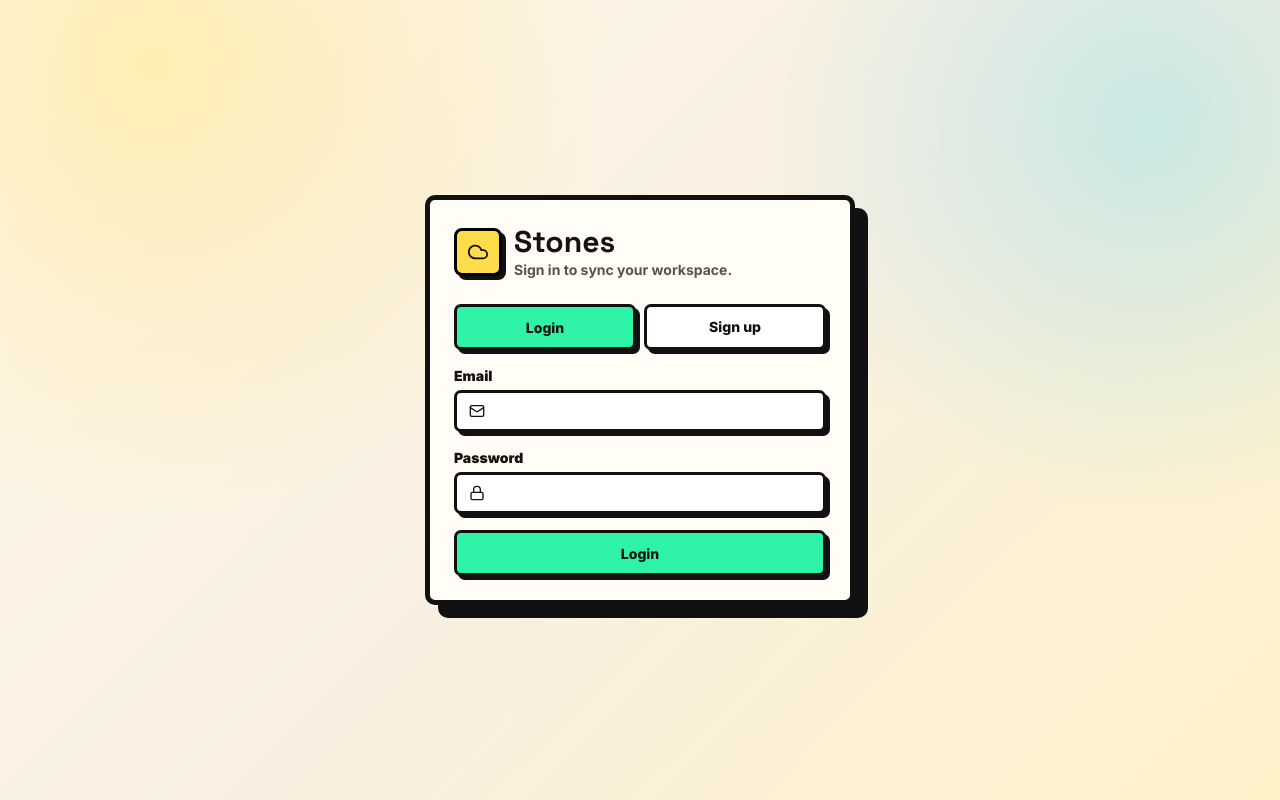
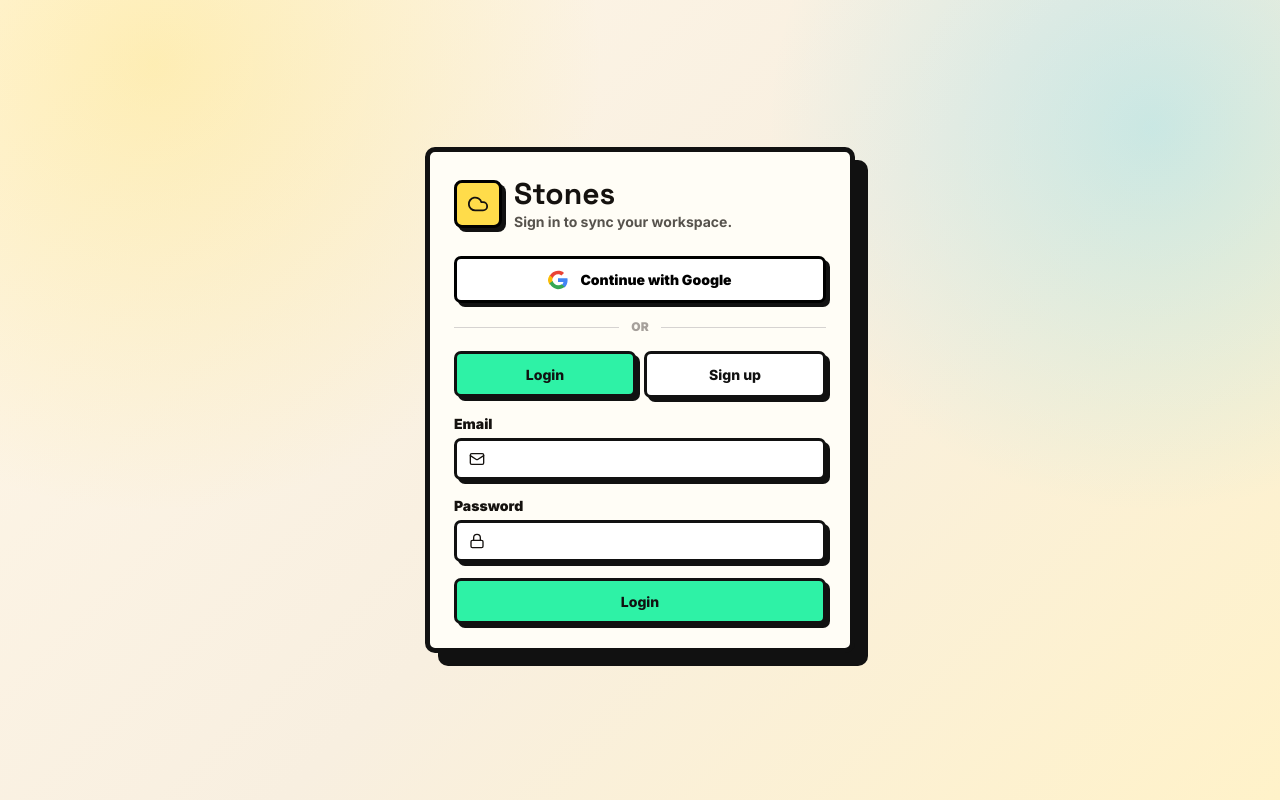
Before and after one commit to supernovaDS/stones, a React (Vite) app in the folder frontend/: page / in a window 1280 px wide. Built offline with nearby package versions, Linux system fonts and the light colour scheme; no server answers; a web font is replaced by a local one.

Commit message:
feat: add Google Sign-In OAuth support and UI button to AuthPage

```diff
--- a/frontend/src/components/auth/AuthPage.jsx
+++ b/frontend/src/components/auth/AuthPage.jsx
@@ -4,12 +4,23 @@ import { toast } from "sonner";
 import { useAuth } from "../../contexts/AuthContext";
 
 export function AuthPage() {
-  const { error, signIn, signUp } = useAuth();
+  const { error, signIn, signUp, signInWithGoogle } = useAuth();
   const [mode, setMode] = useState("login");
   const [email, setEmail] = useState("");
   const [password, setPassword] = useState("");
   const [submitting, setSubmitting] = useState(false);
   const [emailSent, setEmailSent] = useState(false);
+
+  const handleGoogleSignIn = async () => {
+    setSubmitting(true);
+    try {
+      await signInWithGoogle();
+    } catch (authError) {
+      toast.error(authError.message || "Google Sign-In failed.");
+    } finally {
+      setSubmitting(false);
+    }
+  };
 
   const validatePassword = (pwd) => {
     const minLength = 8;
@@ -94,6 +105,27 @@ export function AuthPage() {
           </div>
         </div>
 
+        <button
+          className="nb-button w-full mb-4 flex items-center justify-center gap-3 bg-white hover:bg-stone-50 text-black dark:bg-[#12151a] dark:hover:bg-[#1c222c] dark:text-[#c8c3ba] border-[3px] border-black dark:border-[#1e232a] py-2.5 shadow-[4px_4px_0_#111] dark:shadow-[3px_3px_0_#000] font-black"
+          disabled={submitting}
+          onClick={handleGoogleSignIn}
+          type="button"
+        >
+          <svg width="20" height="20" viewBox="0 0 24 24">
+            <path fill="#EA4335" d="M12 5c1.6 0 3 .6 4.1 1.6l3.1-3.1C17.3 1.7 14.8 1 12 1 7.5 1 3.7 3.6 1.9 7.3l3.7 2.9C6.5 7.2 9 5 12 5z" />
+            <path fill="#4285F4" d="M23.5 12.3c0-.8-.1-1.6-.2-2.3H12v4.5h6.5c-.3 1.5-1.1 2.8-2.4 3.7l3.7 2.9c2.2-2 3.7-5 3.7-8.8z" />
+            <path fill="#FBBC05" d="M5.6 14.8c-.3-.8-.4-1.8-.4-2.8s.1-2 .4-2.8L1.9 6.3C.7 8.7 0 10.3 0 12s.7 3.3 1.9 5.7l3.7-2.9z" />
+            <path fill="#34A853" d="M12 23c3.2 0 6-1.1 8-3l-3.7-2.9c-1.1.7-2.5 1.2-4.3 1.2-3 0-5.5-2.2-6.4-5.2L1.9 16C3.7 19.7 7.5 23 12 23z" />
+          </svg>
+          Continue with Google
+        </button>
+
+        <div className="mb-4 flex items-center gap-3">
+          <hr className="flex-1 border-stone-300 dark:border-[#1e232a]" />
+          <span className="text-xs font-black uppercase text-stone-400 dark:text-[#5a5650]">OR</span>
+          <hr className="flex-1 border-stone-300 dark:border-[#1e232a]" />
+        </div>
+
         <div className="mb-4 grid grid-cols-2 gap-2">
           <button
             className={mode === "login" ? "nb-button action" : "nb-button"}
--- a/frontend/src/contexts/AuthContext.jsx
+++ b/frontend/src/contexts/AuthContext.jsx
@@ -78,6 +78,22 @@ export function AuthProvider({ children }) {
     return data;
   }, []);
 
+  const signInWithGoogle = useCallback(async () => {
+    if (!supabase) throw new Error("Supabase is not configured.");
+    setError("");
+    const { data, error: authError } = await supabase.auth.signInWithOAuth({
+      provider: "google",
+      options: {
+        redirectTo: window.location.origin
+      }
+    });
+    if (authError) {
+      setError(authError.message);
+      throw authError;
+    }
+    return data;
+  }, []);
+
   const signOut = useCallback(async () => {
     if (!supabase) return;
     setError("");
@@ -97,9 +113,10 @@ export function AuthProvider({ children }) {
       error,
       signUp,
       signIn,
+      signInWithGoogle,
       signOut
     }),
-    [error, loading, session, signIn, signOut, signUp, user]
+    [error, loading, session, signIn, signInWithGoogle, signOut, signUp, user]
   );
 
   return <AuthContext.Provider value={value}>{children}</AuthContext.Provider>;
```
